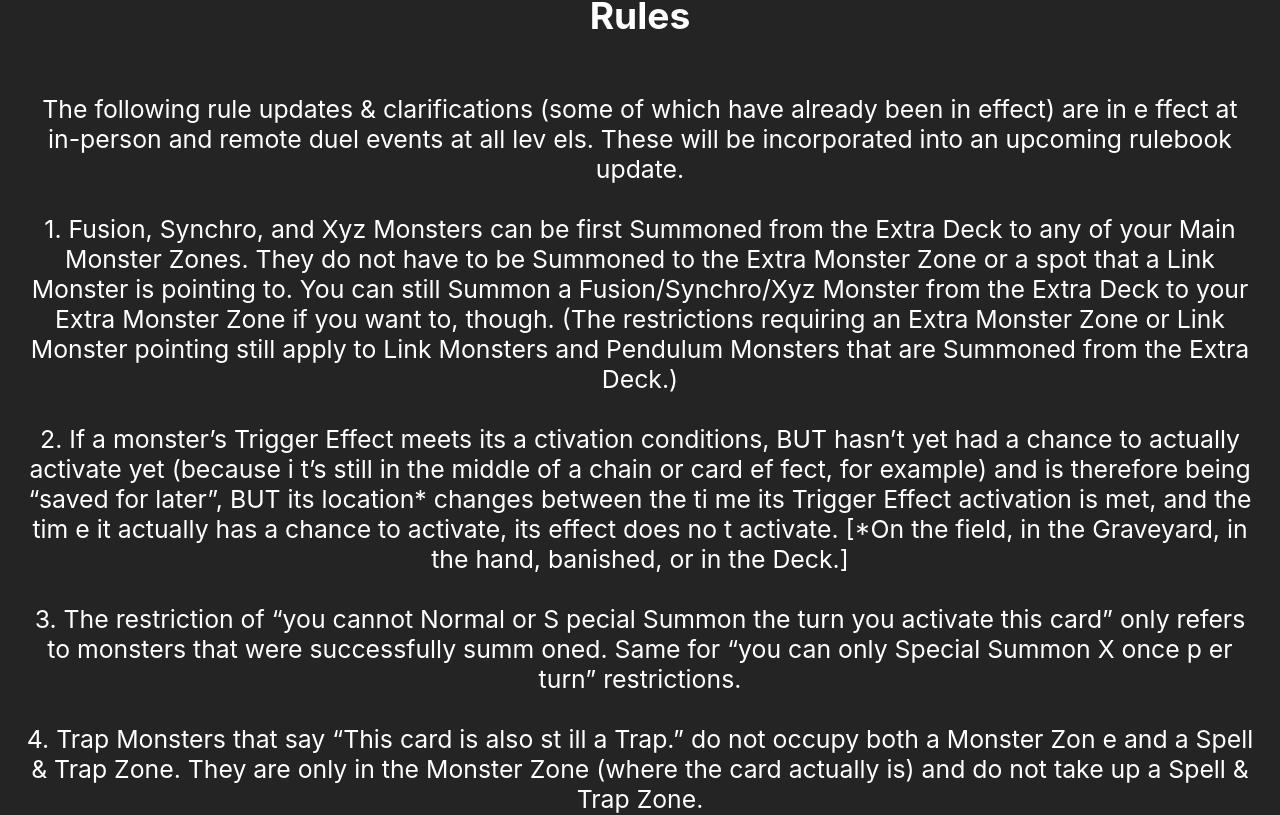
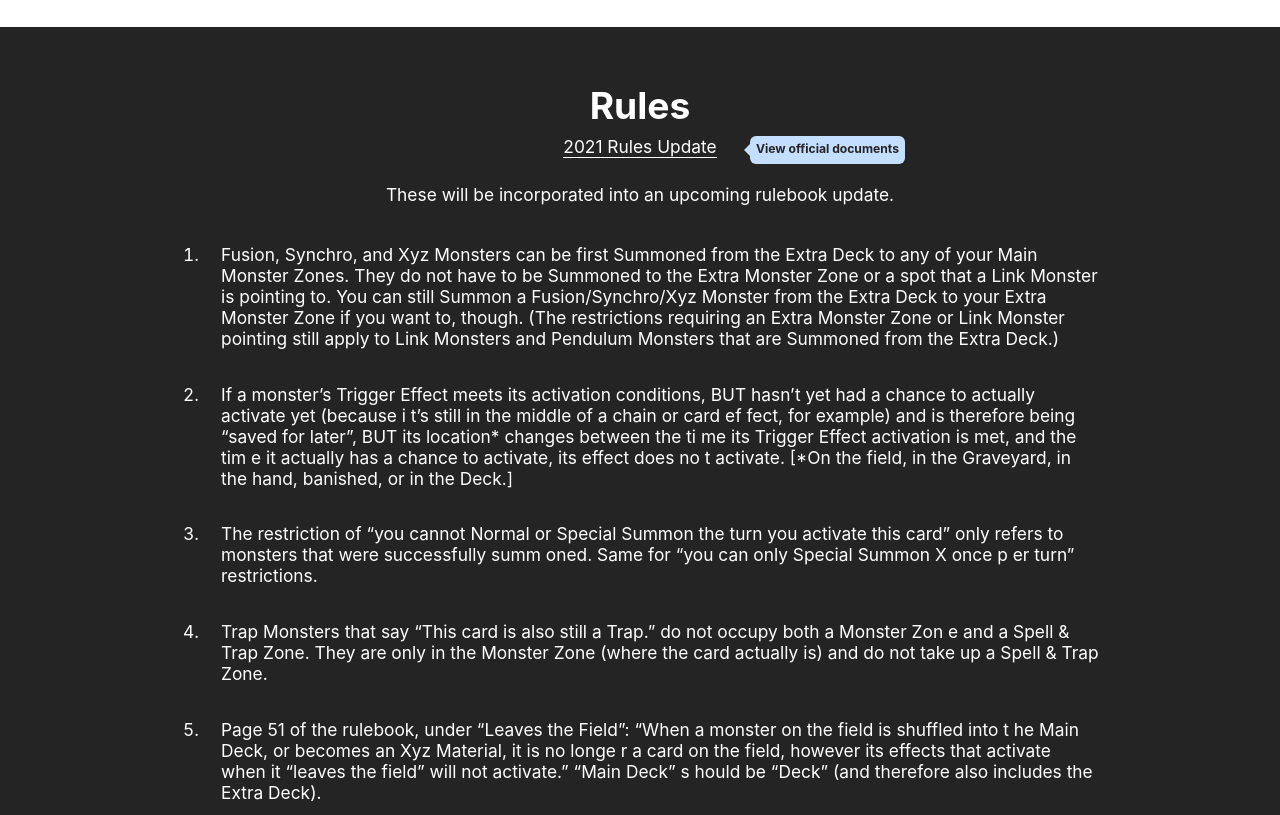
Before and after one commit to Marline2/yu-gi-oh, a React (Create React App) app: page / in a window 1280 px wide. Shown: the part 1337-2152 px from the top of the page. Built offline with nearby package versions, Linux system fonts and the light colour scheme.

Commit message:
change style

```diff
--- a/src/App.js
+++ b/src/App.js
@@ -1,7 +1,7 @@
-import "./App.scss";
+import "./scss/App.scss";
 
 import { Routes, Route } from "react-router-dom";
-import Main from "./Main";
+import Main from "./pages/Main";
 
 function App() {
   return (
--- a/src/Main.js
+++ b/src/pages/Main.js
@@ -1,4 +1,4 @@
-import "./Main.scss";
+import "../scss/Main.scss";
 import YouTube from "react-youtube";
 import Clock from "react-live-clock";
 
@@ -31,16 +31,16 @@ function Main() {
         </div>
 
         <div className="card">
-          <img src={require("./img/card.jpg")} alt="card" />
-          <img src={require("./img/card.jpg")} alt="card" />
-          <img src={require("./img/card.jpg")} alt="card" />
-          <img src={require("./img/card.jpg")} alt="card" />
+          <img src={require("../img/card.jpg")} alt="card" />
+          <img src={require("../img/card.jpg")} alt="card" />
+          <img src={require("../img/card.jpg")} alt="card" />
+          <img src={require("../img/card.jpg")} alt="card" />
         </div>
 
         <div className="charactors">
-          <img src={require("./img/kaiba.png")} alt="kaiba" />
-          <img src={require("./img/yugi.png")} alt="yugi" />
-          <img src={require("./img/joey.png")} alt="joey" />
+          <img src={require("../img/kaiba.png")} alt="kaiba" />
+          <img src={require("../img/yugi.png")} alt="yugi" />
+          <img src={require("../img/joey.png")} alt="joey" />
         </div>
       </section>
       <section className="Time">
@@ -56,31 +56,32 @@ function Main() {
       </section>
       <section className="Menu">
         <h2>Menu</h2>
+        <p>Click on the menu you want</p>
         <div className="clickable">
           <div>
             <div className="img_size">
-              <img src={require("./img/menu1.png")} alt="image_menu" />
+              <img src={require("../img/menu1.png")} alt="image_menu" />
             </div>
             <h4>Top Cards</h4>
             <p>These are the most commonly used cards in the Yu-Gi-Oh! TCG.</p>
           </div>
           <div>
             <div className="img_size">
-              <img src={require("./img/menu2.png")} alt="image_menu" />
+              <img src={require("../img/menu2.png")} alt="image_menu" />
             </div>
             <h4>Decks</h4>
             <p>Search the Yu-Gi-Oh! Deck Respository.</p>
           </div>
           <div>
             <div className="img_size">
-              <img src={require("./img/menu3.png")} alt="image_menu" />
+              <img src={require("../img/menu3.png")} alt="image_menu" />
             </div>
             <h4>Card Database</h4>
             <p>Search the Yu-Gi-Oh! Cards</p>
           </div>
           <div>
             <div className="img_size">
-              <img src={require("./img/menu4.png")} alt="image_menu" />
+              <img src={require("../img/menu4.png")} alt="image_menu" />
             </div>
             <h4>Articles</h4>
             <p>TCG Articles written by YGOPRODECK's Author</p>
@@ -89,53 +90,69 @@ function Main() {
       </section>
       <section className="Rules">
         <h2>Rules</h2>
+        <a
+          href="https://www.yugioh-card.com/en/downloads/rulebook/SD_RuleBook_EN_10.pdf"
+          target="_blank"
+          rel="noopener noreferrer"
+        >
+          2021 Rules Update
+          <span className="tooltip_right" onClick={(e)=>{e.preventDefault()}}>View official documents</span>
+        </a>
         <p>
-          The following rule updates & clarifications (some of which have
-          already been in effect) are in e ffect at in-person and remote duel
-          events at all lev els. These will be incorporated into an upcoming
-          rulebook update. <br />
-          <br />
-          1. Fusion, Synchro, and Xyz Monsters can be first Summoned from the
-          Extra Deck to any of your Main Monster Zones. They do not have to be
-          Summoned to the Extra Monster Zone or a spot that a Link Monster is
-          pointing to. You can still Summon a Fusion/Synchro/Xyz Monster from
-          the Extra Deck to your Extra Monster Zone if you want to, though. (The
-          restrictions requiring an Extra Monster Zone or Link Monster pointing
-          still apply to Link Monsters and Pendulum Monsters that are Summoned
-          from the Extra Deck.) <br />
-          <br />
-          2. If a monster’s Trigger Effect meets its a ctivation conditions, BUT
-          hasn’t yet had a chance to actually activate yet (because i t’s still
-          in the middle of a chain or card ef fect, for example) and is
-          therefore being “saved for later”, BUT its location* changes between
-          the ti me its Trigger Effect activation is met, and the tim e it
-          actually has a chance to activate, its effect does no t activate. [*On
-          the field, in the Graveyard, in the hand, banished, or in the Deck.]{" "}
-          <br />
-          <br />
-          3. The restriction of “you cannot Normal or S pecial Summon the turn
-          you activate this card” only refers to monsters that were successfully
-          summ oned. Same for “you can only Special Summon X once p er turn”
-          restrictions. <br />
-          <br />
-          4. Trap Monsters that say “This card is also st ill a Trap.” do not
-          occupy both a Monster Zon e and a Spell & Trap Zone. They are only in
-          the Monster Zone (where the card actually is) and do not take up a
-          Spell & Trap Zone. <br />
-          <br />
-          5. Page 51 of the rulebook, under “Leaves the F ield”: “When a monster
-          on the field is shuffled into t he Main Deck, or becomes an Xyz
-          Material, it is no longe r a card on the field, however its effects
-          that activate when it “leaves the field” will not activate.” “Main
-          Deck” s hould be “Deck” (and therefore also includes the Extra Deck).
+            These will be incorporated into an upcoming
+            rulebook update.
+            <br /><br />
+          <ol>
+            <li>
+              Fusion, Synchro, and Xyz Monsters can be first Summoned from
+              the Extra Deck to any of your Main Monster Zones. They do not have
+              to be Summoned to the Extra Monster Zone or a spot that a Link
+              Monster is pointing to. You can still Summon a Fusion/Synchro/Xyz
+              Monster from the Extra Deck to your Extra Monster Zone if you want
+              to, though. (The restrictions requiring an Extra Monster Zone or
+              Link Monster pointing still apply to Link Monsters and Pendulum
+              Monsters that are Summoned from the Extra Deck.)
+            </li>
+            <li>
+              If a monster’s Trigger Effect meets its activation conditions,
+              BUT hasn’t yet had a chance to actually activate yet (because i
+              t’s still in the middle of a chain or card ef fect, for example)
+              and is therefore being “saved for later”, BUT its location*
+              changes between the ti me its Trigger Effect activation is met,
+              and the tim e it actually has a chance to activate, its effect
+              does no t activate. [*On the field, in the Graveyard, in the hand,
+              banished, or in the Deck.]{" "}
+            </li>
+            <li>
+              The restriction of “you cannot Normal or Special Summon the
+              turn you activate this card” only refers to monsters that were
+              successfully summ oned. Same for “you can only Special Summon X
+              once p er turn” restrictions.
+            </li>
+            <li>
+              Trap Monsters that say “This card is also still a Trap.” do
+              not occupy both a Monster Zon e and a Spell & Trap Zone. They are
+              only in the Monster Zone (where the card actually is) and do not
+              take up a Spell & Trap Zone.
+            </li>
+            <li>
+              Page 51 of the rulebook, under “Leaves the Field”: “When a
+              monster on the field is shuffled into t he Main Deck, or becomes
+              an Xyz Material, it is no longe r a card on the field, however its
+              effects that activate when it “leaves the field” will not
+              activate.” “Main Deck” s hould be “Deck” (and therefore also
+              includes the Extra Deck).
+            </li>
+          </ol>
         </p>
       </section>
       <section className="Info">
         <h2>Info</h2>
+        <p>About "Yu-Gi-Oh!"</p>
         <div className="_1">
           <div className="img">
-            <img src={require("./img/yu_1.png")} alt="charactor1" />
-            <img src={require("./img/yu_2.png")} alt="charactor2" />
+            <img src={require("../img/yu_1.png")} alt="charactor1" />
+            <img src={require("../img/yu_2.png")} alt="charactor2" />
           </div>
           <p>
             The Yu-Gi-Oh! (遊☆戯☆王, Yūgiō) manga ran from 1996 to March 8,
@@ -153,7 +170,7 @@ function Main() {
           </p>
         </div>
         <div className="_2">
-          <img src={require("./img/yu_3.png")} alt="charactor3" />
+          <img src={require("../img/yu_3.png")} alt="charactor3" />
           <p>
             There are several games in the Yu-Gi-Oh! anime and manga that were
             originally created as fictitious games for the series and was later
--- a/src/Main.scss
+++ b/src/scss/Main.scss
@@ -166,10 +166,19 @@ section.Menu {
   display: flex;
   flex-direction: column;
 
+  >h2{
+    margin-bottom:0;
+  }
+  >p{
+    font-size: 0.7em;
+    margin: 0;
+  }
+
   >div.clickable {
     display: inherit;
     flex-direction: row;
     justify-content: center;
+    margin: 2em;
 
     >div {
       border: 1px solid rgb(36, 36, 36);
@@ -209,6 +218,15 @@ section.Menu {
         padding:1em;
       }
 
+      &:hover{
+        box-shadow: 2px 3px 3px 3px rgba(93, 92, 107, 0.245);
+        >.img_size img{
+          transform: scale(1.2);
+          transition: .3s;
+          filter: brightness(70%);
+        }
+      }
+
       &:nth-child(1) {
         >.img_size img {
           background-color: rgb(89, 70, 232);
@@ -226,7 +244,6 @@ section.Menu {
           margin-left:-13em;
           margin-top:-2em;
           height:20em;
-          transform: scaleX(-1);
         }
       }
 
@@ -262,6 +279,70 @@ section.Rules {
   padding: 1em;
   display: flex;
   flex-direction: column;
+  >h2{
+    margin-bottom:0;
+  }
+  >p{
+    font-size:0.7em;
+    padding:0 8em;
+    >ol li{
+      text-align: left;
+      margin-bottom: 2em;
+      padding:0 1em;
+    }
+  }
+
+  >a{
+    text-decoration: none;
+    color:white;
+    width: fit-content;
+    margin: 0.5em auto;
+    font-size: 0.7em;
+    border-bottom: 1px solid white;
+
+    &:hover{
+      color:rgb(141, 255, 226);
+      border-color:rgb(141, 255, 226);
+    }
+
+    >.tooltip_right{
+      animation: pops .5s alternate infinite;
+
+      @keyframes pops{
+        from{
+          margin-left:2.5;
+        }
+        to{
+          margin-left:3.5em;
+        }
+      }
+      cursor: default;
+      width: 12em;
+      height: 1em;
+      color:rgb(36, 36, 36);
+      background-color: rgb(196, 222, 255);
+      text-align: center;
+      border-radius: 6px;
+      padding: 5px 5px 10px 5px;
+      font-weight: bold;
+      position: absolute;
+      font-size: 0.7em;
+      margin: 0 0 0 2.5em;
+      z-index: 1;
+
+      &::after {
+        content: "";
+        position: absolute;
+        bottom: 28%;
+        left: -31%;
+        margin-left: 3em;
+        border-width: 0.5em;
+        border-style: solid;
+        border-color: transparent rgb(196, 222, 255) transparent transparent;
+      }
+    }
+
+  }
 }
 
 section.Info {
@@ -270,6 +351,15 @@ section.Info {
   padding: 1em;
   display: flex;
   flex-direction: column;
+
+  >h2{
+    margin-bottom:0;
+  }
+
+  >p{
+    font-size: 0.7em;
+    margin: 0 0 2em 0;
+  }
 
   >._1 {
     display: flex;
```
Also changed, not shown: src/img/menu2.png, src/scss/App.scss (renamed from src/App.scss), 1 other file (tests, documents, lock files or other folders).
